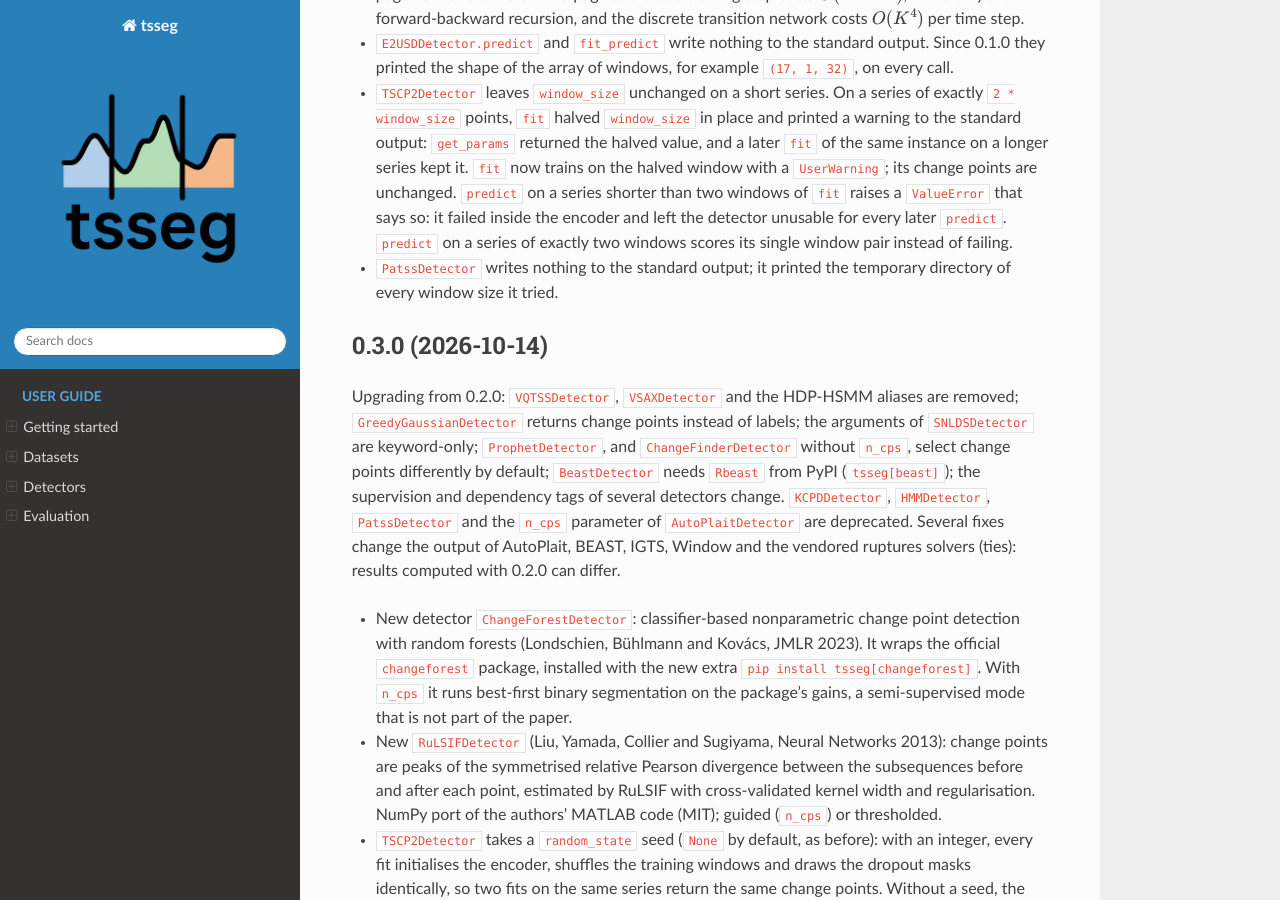
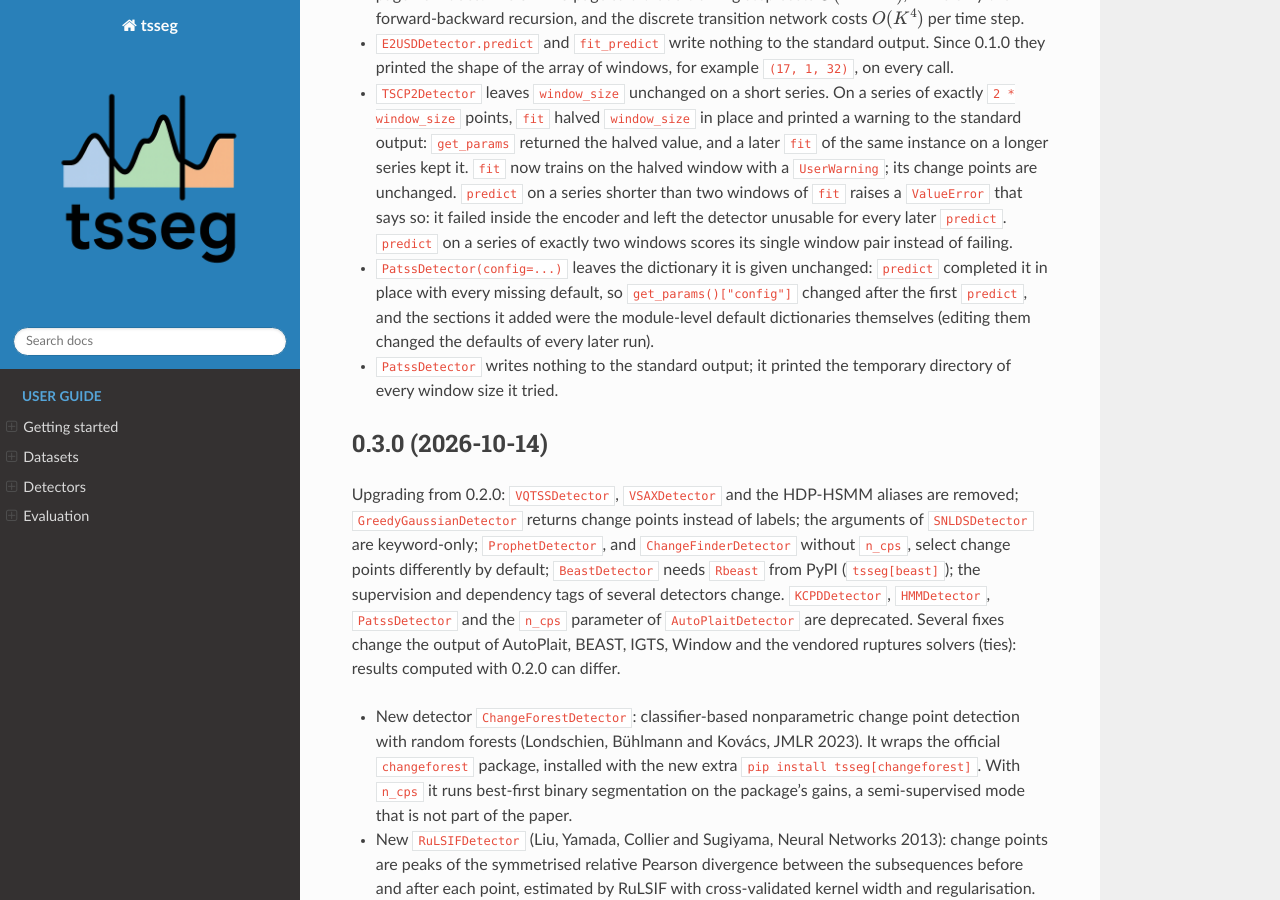
Before and after one commit to fchavelli/tsseg, a Sphinx documentation site: the page built from docs/changelog.rst, in a window 1280 px wide and 900 px high, scrolled down 2974 px. Built offline with Sphinx 7.4.7 and the Read the Docs theme 3.1.0, drawn with Linux system fonts in a browser that asks for light colours; pages that are not in the unit, such as notebooks, are missing from menus.

Commit message:
fix(patss): complete a copy of config, not the caller's dictionary
run_patss filled the missing keys of config in place, so the detector's
config parameter changed after predict, and the sections it added were the
module-level default dictionaries (also handed out as is when config is
None). It now deep-copies config, and each default it adds.

```diff
--- a/docs/changelog.rst
+++ b/docs/changelog.rst
@@ -167,6 +167,11 @@ Unreleased
   ``ValueError`` that says so: it failed inside the encoder and left the
   detector unusable for every later ``predict``. ``predict`` on a series of
   exactly two windows scores its single window pair instead of failing.
+* ``PatssDetector(config=...)`` leaves the dictionary it is given unchanged:
+  ``predict`` completed it in place with every missing default, so
+  ``get_params()["config"]`` changed after the first ``predict``, and the
+  sections it added were the module-level default dictionaries themselves
+  (editing them changed the defaults of every later run).
 * ``PatssDetector`` writes nothing to the standard output; it printed the
   temporary directory of every window size it tried.
 
```
Also changed, not shown: 1 other file.
